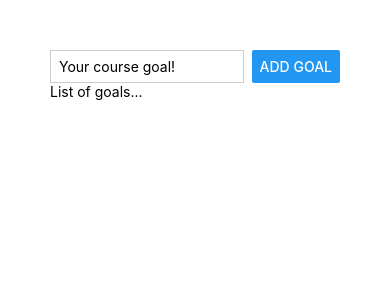
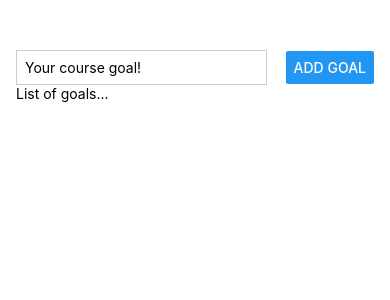
Before and after one commit to ahzainalabidin/CourseGoalApp, a React Native app: screen / in a window 390 px wide. Shown: the top 300 px of the page. Built offline with nearby package versions, Linux system fonts and the light colour scheme.

Commit message:
Adjust button to be smaller

```diff
--- a/App.js
+++ b/App.js
@@ -19,17 +19,19 @@
 
 const styles = StyleSheet.create({
   appContainer: {
-    padding: 50
+    paddingTop: 50,
+    paddingHorizontal: 16
   },
   inputContainer: {
     flexDirection: 'row',
-    justifyContent: 'space-between'
+    justifyContent: 'space-between',
+    alignItems: 'center'
   },
   textInput: {
     borderWidth: 1,
     borderColor: '#cccccc',
-    width: '80%',
+    width: '70%',
     marginRight: 8,
-    paddingLeft: 8
+    padding: 8
   }
 });
```
